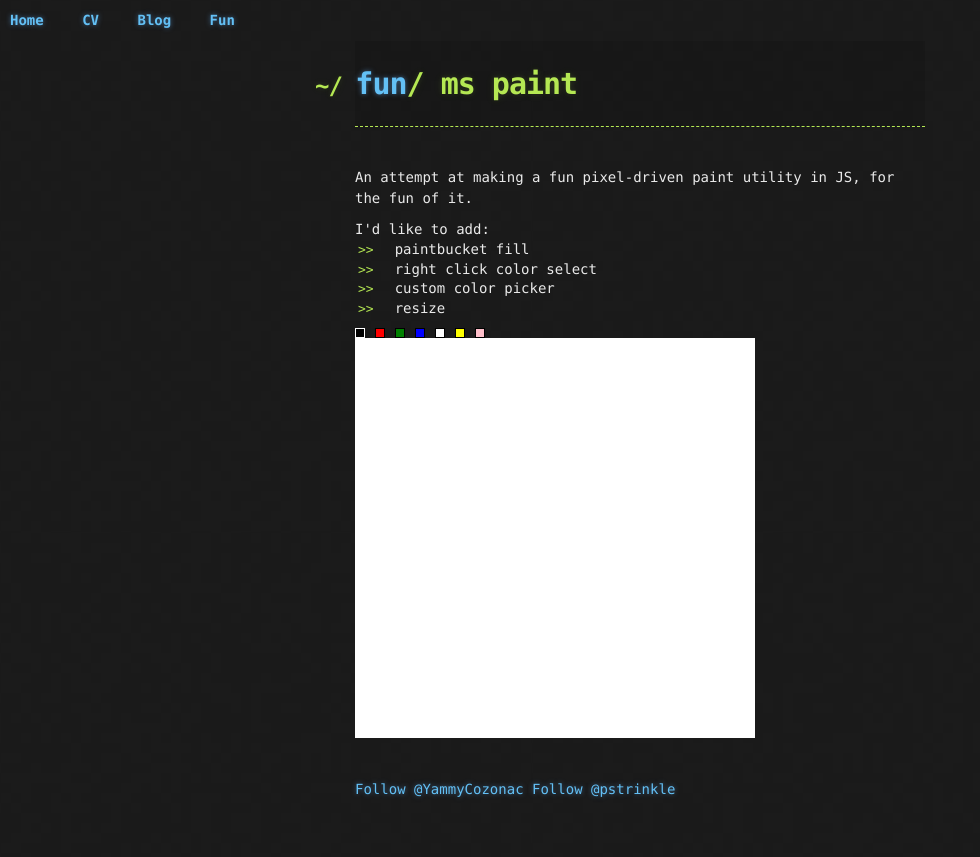
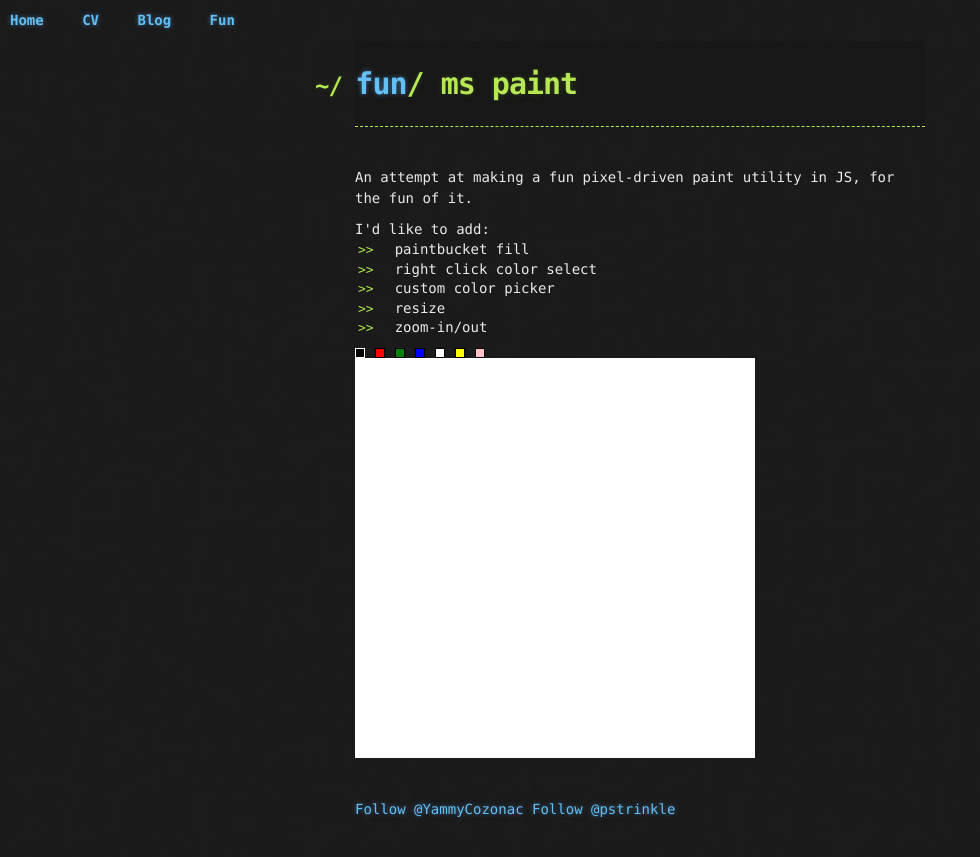
Before and after one commit to pstrinkle/pstrinkle.github.io, a Jekyll site: the page built from fun/mspaint.html, in a window 1280 px wide. Shown: the top 857 px of the page, without its empty margins (0-980 px from the left). Built offline with Jekyll 4.4.1, drawn with Linux system fonts in a browser that asks for light colours; nearby versions of some CDN libraries; comment, search, counter and statistics services are not loaded.

Commit message:
Update mspaint.html

```diff
--- a/fun/mspaint.html
+++ b/fun/mspaint.html
@@ -12,6 +12,7 @@ I'd like to add:
   <li>right click color select</li>
   <li>custom color picker</li>
   <li>resize</li>
+  <li>zoom-in/out</li>
 </ul>
 
 <div id='pen_box' style='display:block;clear:both;'>
```
